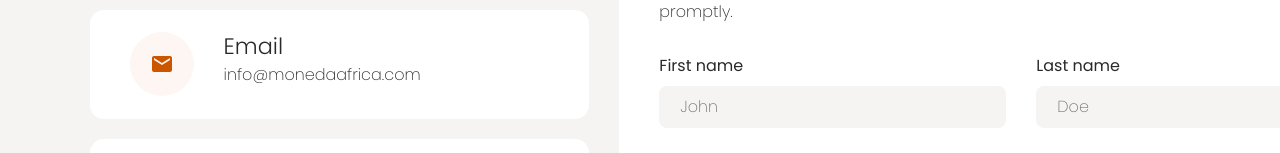
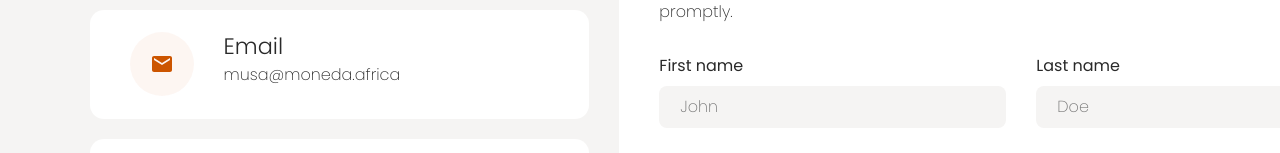
Before and after one commit to MonedaHQ/musa, a Next.js app: page /homepage/Contact in a window 1280 px wide. Shown: the part 200-353 px from the top of the page. Built offline with nearby package versions, Linux system fonts and the light colour scheme; no server answers.

Commit message:
email update

```diff
--- a/src/pages/homepage/Contact.jsx
+++ b/src/pages/homepage/Contact.jsx
@@ -27,8 +27,8 @@ const contactInformation = [
   },
   {
     title: 'Email',
-    label: 'info@monedaafrica.com',
-    link: 'mailto:info@monedaafrica.com',
+    label: 'musa@moneda.africa',
+    link: 'mailto:musa@moneda.africa',
     icon: <MdEmail />,
   },
   {
```
